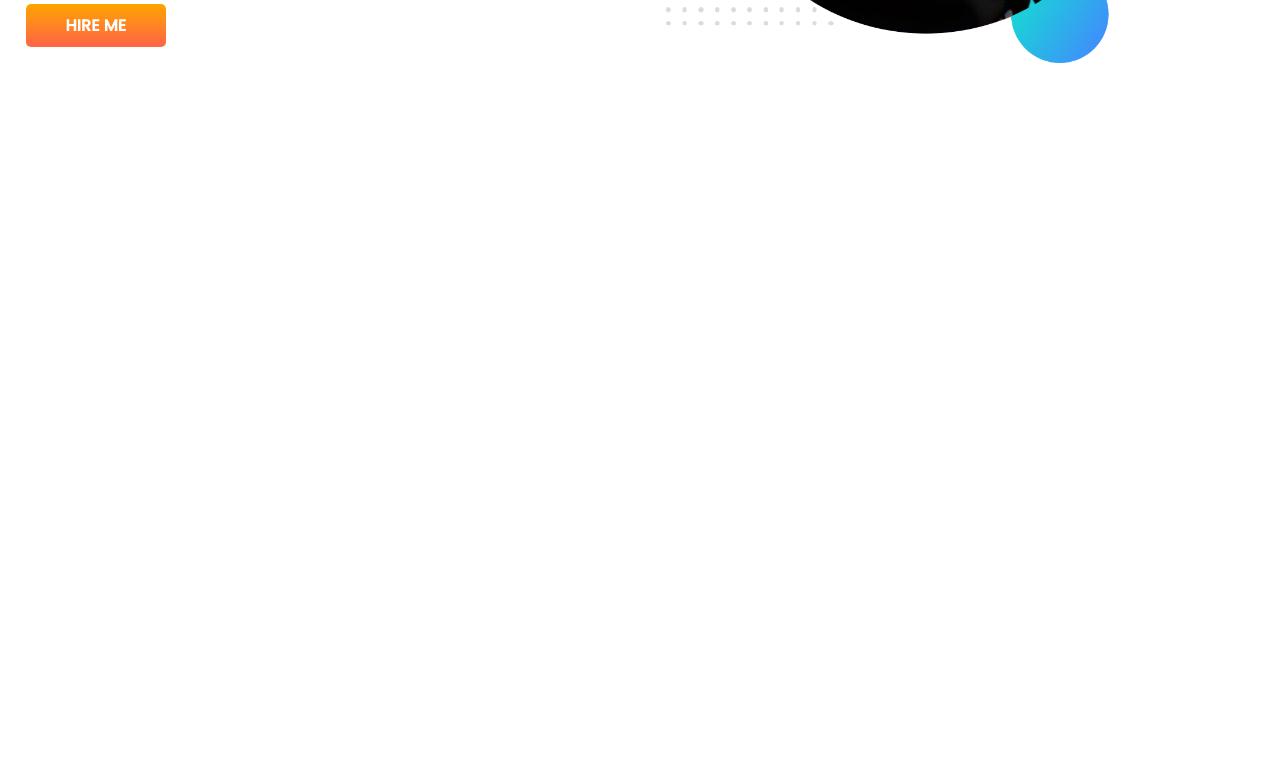
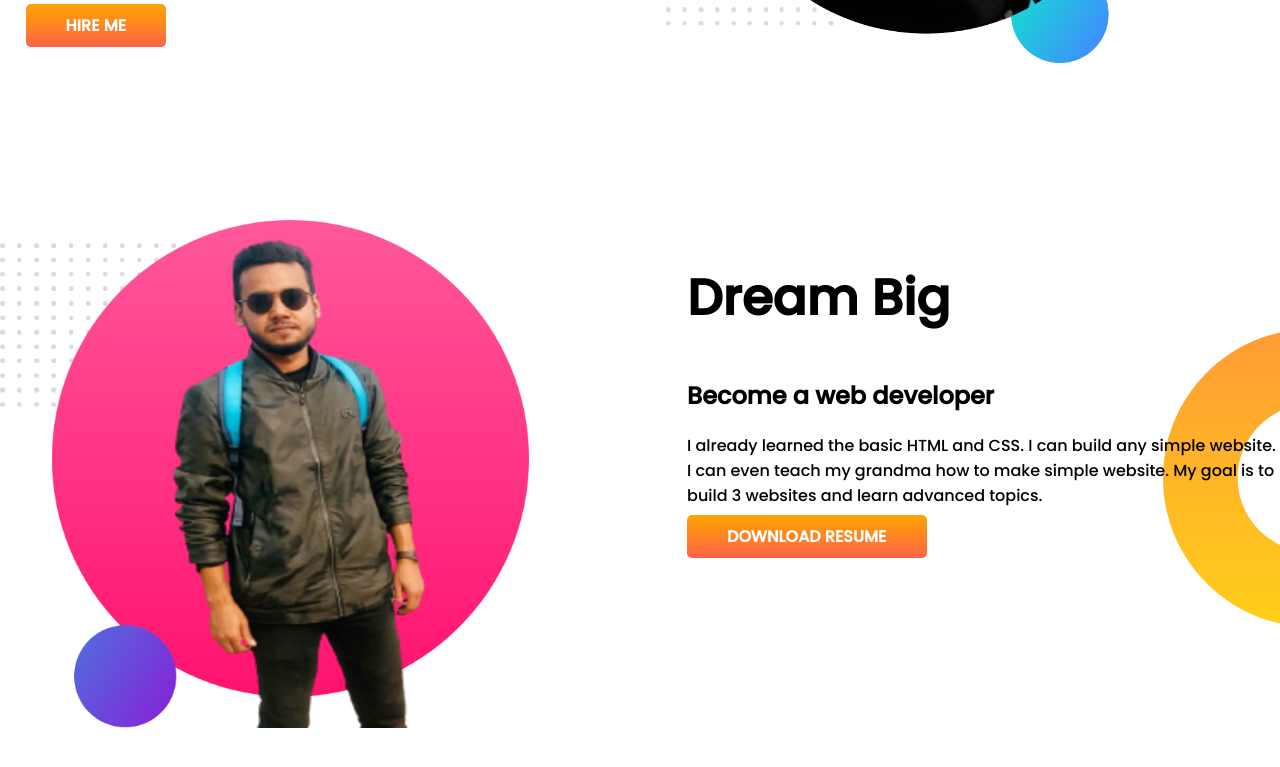
Before and after one commit to zahidux/Zahid-Hasan-Portfolio, a plain HTML site: page index.html in a window 1280 px wide. Shown: the part 425-1192 px from the top of the page. Before the commit the page ends 800 px from the top, so only its background shows below. Drawn offline with Linux system fonts and the light colour scheme.

Commit message:
dream added

```diff
--- a/index.html
+++ b/index.html
@@ -23,5 +23,16 @@
             <img src="images/zahidux.png" alt="">
         </div>
  </section>
+ <section class="dream-Big">
+    <div class=half-width"">
+        <img src="images/zxc.png" alt="">
+    </div>
+    <div class="half-width">
+        <h1>Dream Big</h1>
+        <h2>Become a web developer</h2>
+        <p>I already learned the basic HTML and CSS. I can build any simple website. I can even teach my grandma how to make simple website. My goal is to build 3 websites and learn advanced topics.</p>
+        <a class="link-button" target="_blank" href="">DOWNLOAD RESUME</a>
+    </div>
+ </section>
 </body>
 </html>
--- a/style.css
+++ b/style.css
@@ -10,6 +10,7 @@ h1{
 }
 section{
     display: flex;
+    margin-bottom: 150px;
 }
 .half-width{
     width: 50%;
@@ -30,3 +31,11 @@ section{
     background-image: url(images/top-banner.png);
     background-repeat: no-repeat;
 }
+.dream-Big{
+    background-image: url(images/dream-bg.png);
+    background-repeat: no-repeat;
+    background-position: right;
+}
+.dream-Big img{
+    width: 80%;
+}
```
Also changed, not shown: images/zxc.png (added).
